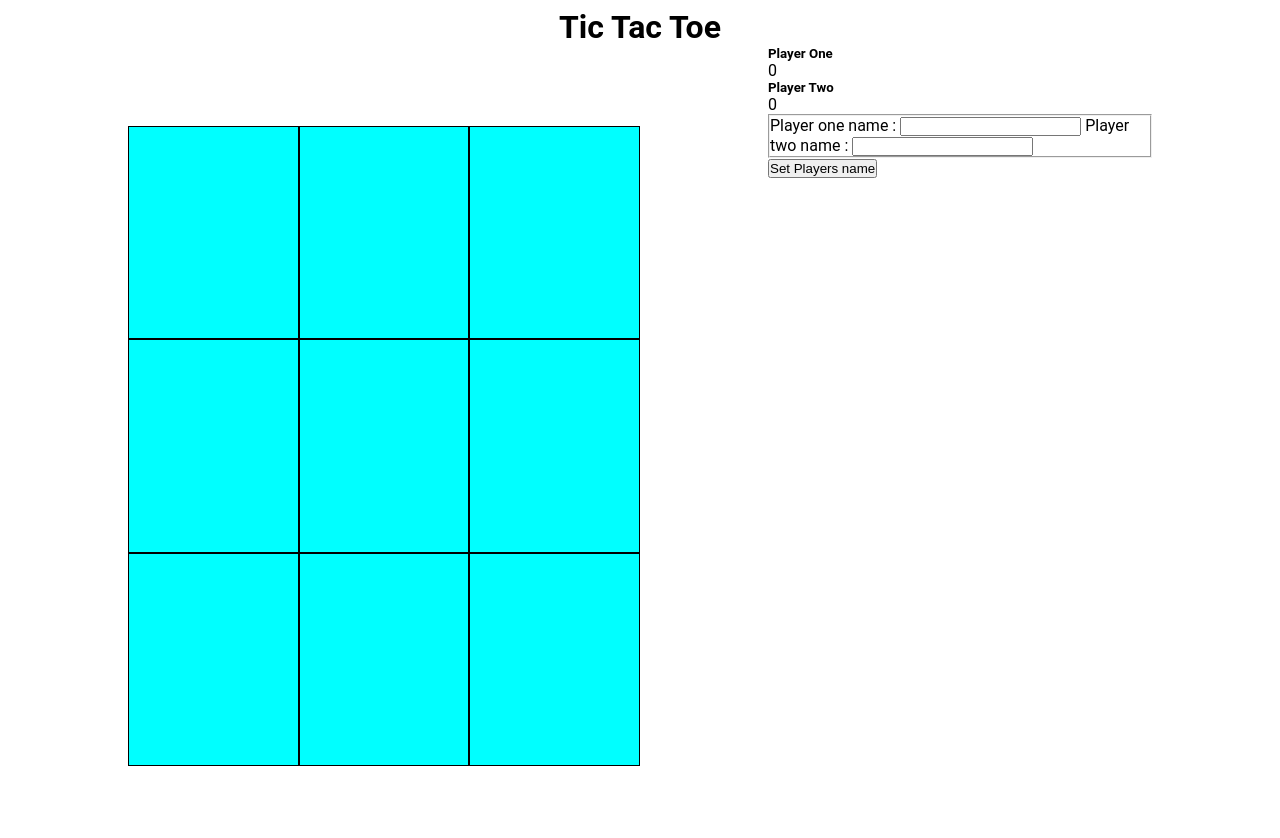
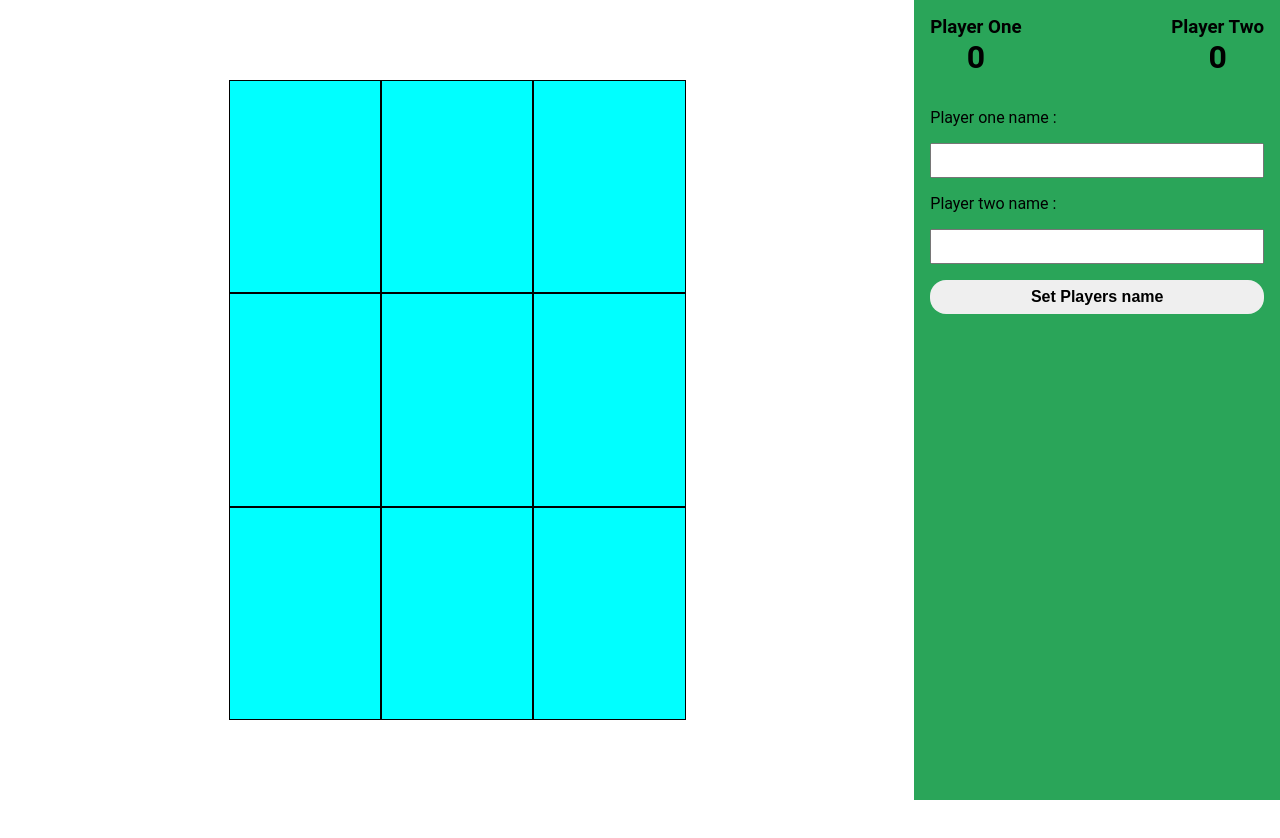
Before and after one commit to bima-taruna/project-tic-tac-toe, a plain HTML site: page index.html in a window 1280 px wide. After the commit the page ends 800 px from the top, so only its background shows below. Drawn offline with Linux system fonts and the light colour scheme.

Commit message:
styling the players name font

```diff
--- a/index.html
+++ b/index.html
@@ -7,7 +7,6 @@
     <link rel="stylesheet" href="style.css" />
   </head>
   <body>
-    <header><h1>Tic Tac Toe</h1></header>
     <main>
       <section class="container">
         <div class="cell" cellIndex="0"></div>
@@ -23,22 +22,22 @@
       <section class="control">
         <section class="score">
             <div class="player-score">
-              <h5 class="p1">Player One</h5>
+              <h3 class="p1">Player One</h3>
               <div class="player-one-score">0</div>
             </div>
             <div class="player-score">
-              <h5 class="p2">Player Two</h5>
+              <h3 class="p2">Player Two</h3>
               <div class="player-two-score">0</div>
             </div>
         </section>
         <form>
           <fieldset>
             <label for="player-one">Player one name : </label>
-            <input type="text" name="player-one" id="playerOne" />
+            <input type="text" name="player-one" id="player-one" />
             <label for="player-two">Player two name : </label>
-            <input type="text" name="player-two" id="playerTwo" />
+            <input type="text" name="player-two" id="player-two" />
           </fieldset>
-          <button type="submit">Set Players name</button>
+          <button class="set-player" type="submit">Set Players name</button>
         </form>
       </div>
     </main>
--- a/style.css
+++ b/style.css
@@ -18,25 +18,71 @@ header {
 main {
   width: 100%;
   height: 100%;
-  display: flex;
-  justify-content: space-evenly;
-  align-items: center;
+  display: grid;
+  grid-template-columns: 5fr 2fr;
 }
 
 .control {
-  width: 30%;
+  width: 100%;
   height: 100%;
   display: flex;
   flex-direction: column;
+  background-color: rgb(42, 165, 89);
+  grid-column: 2/-1;
+}
+
+.score {
+  display: flex;
+  justify-content: space-between;
+  padding: 1rem;
+}
+
+.player-score {
+  text-align: center;
+}
+
+.player-one-score,
+.player-two-score {
+  font-size: 2rem;
+  font-weight: bold;
+}
+
+fieldset {
+  border: none;
+  display: flex;
+  flex-direction: column;
+  gap: 1rem;
+}
+
+form {
+  padding: 1rem;
+}
+
+input {
+  padding: 0.5rem;
+}
+
+.set-player {
+  margin-top: 1rem;
+  padding: 0.5rem;
+  width: 100%;
+  font-size: 1rem;
+  font-weight: bold;
+  border-radius: 1rem;
+  border: none;
+  cursor: pointer;
 }
 
 .container {
+  grid-column: 1/2;
   background-color: aqua;
-  width: 40%;
+  width: 50%;
   height: 80%;
   display: grid;
   grid-template-columns: repeat(3, 1fr);
   grid-template-rows: repeat(3, 1fr);
+  justify-self: center;
+  align-self: center;
 }
 
 .cell {
```
